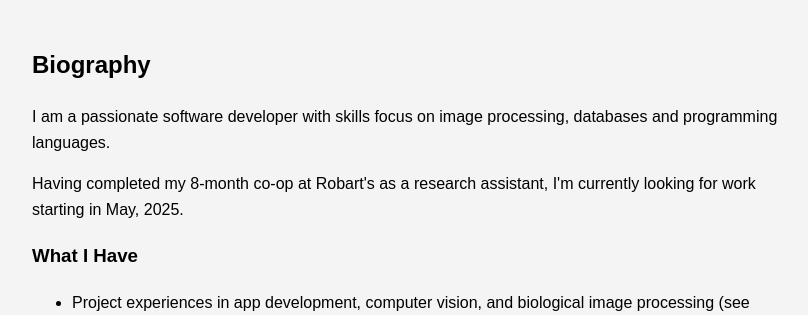
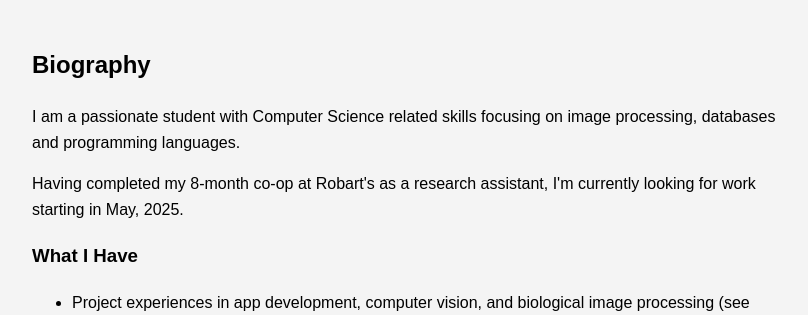
Before and after one commit to Karl5766/SoftwareDeveloperPortfolio, a Django app: template templates/index.html in a window 1280 px wide. Shown: the part 144-459 px from the top of the page, without its empty margins (228-1036 px from the left). Run offline with Django 3.2, Linux system fonts and the light colour scheme; the template is opened without the code that fills it, so the values that code supplies are empty.

Commit message:
fix typo

```diff
--- a/docs/index.html
+++ b/docs/index.html
@@ -76,7 +76,7 @@
 
     <main>
         <h2>Biography</h2>
-        <p>I am a passionate software developer with skills focus on image processing, databases and programming languages.</p>
+        <p>I am a passionate student with Computer Science related skills focusing on image processing, databases and programming languages.</p>
         <p>Having completed my 8-month co-op at Robart's as a research assistant, I'm currently looking for work starting in May, 2025.</p>
         <h3>What I Have</h3>
         <ul>
--- a/templates/index.html
+++ b/templates/index.html
@@ -5,7 +5,7 @@
 {% block content %}
     <main>
         <h2>Biography</h2>
-        <p>I am a passionate software developer with skills focus on image processing, databases and programming languages.</p>
+        <p>I am a passionate student with Computer Science related skills focusing on image processing, databases and programming languages.</p>
         <p>Having completed my 8-month co-op at Robart's as a research assistant, I'm currently looking for work starting in May, 2025.</p>
         <h3>What I Have</h3>
         <ul>
```
